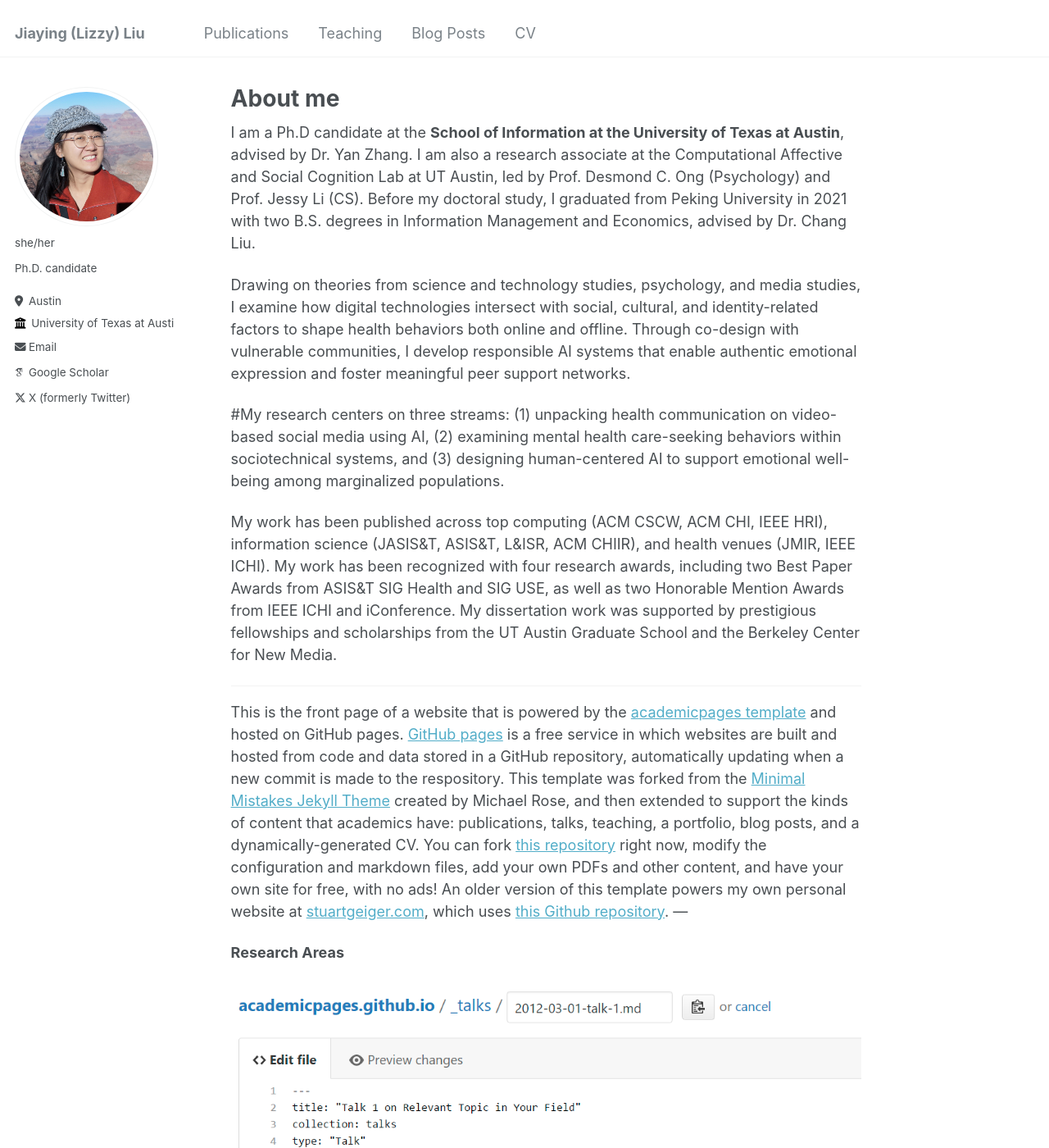
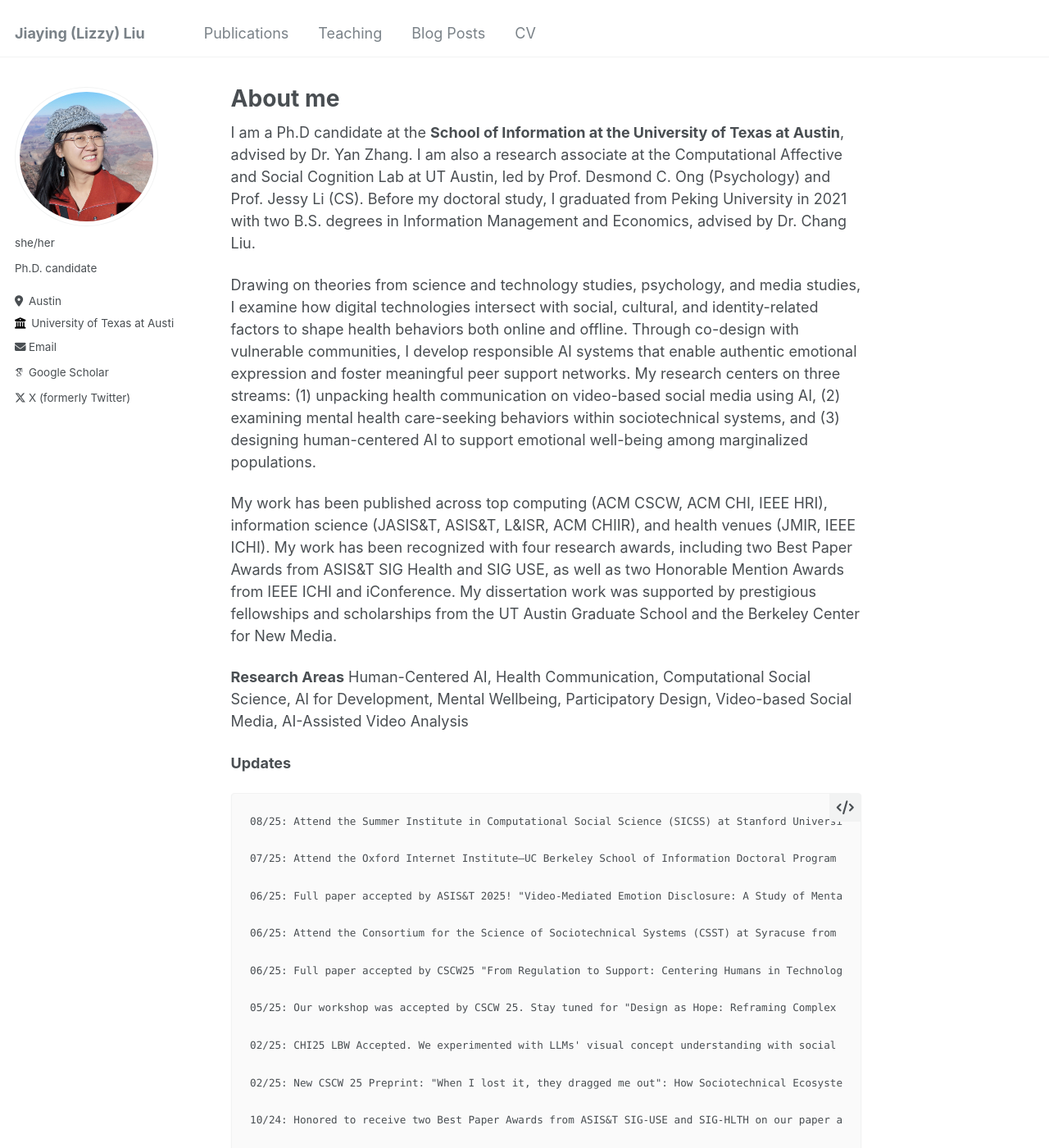
Before and after one commit to lizzyliu666/lizzyliu666.github.io, a Jekyll site: the page built from _pages/about.md, in a window 1280 px wide and 1400 px high. Shown: the whole window at 82% size. Built offline with Jekyll 4.4.1, drawn with Linux system fonts in a browser that asks for light colours; some web fonts are replaced; some of the changed text lies outside the part shown.

Commit message:
Update about.md

```diff
--- a/_pages/about.md
+++ b/_pages/about.md
@@ -9,24 +9,49 @@ redirect_from:
 
 I am a Ph.D candidate at the **School of Information at the University of Texas at Austin**, advised by Dr. Yan Zhang. I am also a research associate at the Computational Affective and Social Cognition Lab at UT Austin, led by Prof. Desmond C. Ong (Psychology) and Prof. Jessy Li (CS). Before my doctoral study, I graduated from Peking University in 2021 with two B.S. degrees in Information Management and Economics, advised by Dr. Chang Liu.
 
-Drawing on theories from science and technology studies, psychology, and media studies, I examine how digital technologies intersect with social, cultural, and identity-related factors to shape health behaviors both online and offline. Through co-design with vulnerable communities, I develop responsible AI systems that enable authentic emotional expression and foster meaningful peer support networks.
-
-#My research centers on three streams: (1) unpacking health communication on video-based social media using AI, (2) examining mental health care-seeking behaviors within sociotechnical systems, and (3) designing human-centered AI to support emotional well-being among marginalized populations.
+Drawing on theories from science and technology studies, psychology, and media studies, I examine how digital technologies intersect with social, cultural, and identity-related factors to shape health behaviors both online and offline. Through co-design with vulnerable communities, I develop responsible AI systems that enable authentic emotional expression and foster meaningful peer support networks. My research centers on three streams: (1) unpacking health communication on video-based social media using AI, (2) examining mental health care-seeking behaviors within sociotechnical systems, and (3) designing human-centered AI to support emotional well-being among marginalized populations.
 
 My work has been published across top computing (ACM CSCW, ACM CHI, IEEE HRI), information science (JASIS&T, ASIS&T, L&ISR, ACM CHIIR), and health venues (JMIR, IEEE ICHI). My work has been recognized with four research awards, including two Best Paper Awards from ASIS&T SIG Health and SIG USE, as well as two Honorable Mention Awards from IEEE ICHI and iConference. My dissertation work was supported by prestigious fellowships and scholarships from the UT Austin Graduate School and the Berkeley Center for New Media.
 
----
-This is the front page of a website that is powered by the [academicpages template](https://github.com/academicpages/academicpages.github.io) and hosted on GitHub pages. [GitHub pages](https://pages.github.com) is a free service in which websites are built and hosted from code and data stored in a GitHub repository, automatically updating when a new commit is made to the respository. This template was forked from the [Minimal Mistakes Jekyll Theme](https://mmistakes.github.io/minimal-mistakes/) created by Michael Rose, and then extended to support the kinds of content that academics have: publications, talks, teaching, a portfolio, blog posts, and a dynamically-generated CV. You can fork [this repository](https://github.com/academicpages/academicpages.github.io) right now, modify the configuration and markdown files, add your own PDFs and other content, and have your own site for free, with no ads! An older version of this template powers my own personal website at [stuartgeiger.com](http://stuartgeiger.com), which uses [this Github repository](https://github.com/staeiou/staeiou.github.io).
----
+**Research Areas**
+Human-Centered AI, Health Communication, Computational Social Science, AI for Development, Mental Wellbeing, Participatory Design, Video-based Social Media, AI-Assisted Video Analysis
 
 
-**Research Areas**
+**Updates**
 
 
-![Editing a markdown file for a talk](/images/editing-talk.png)
+    08/25: Attend the Summer Institute in Computational Social Science (SICSS) at Stanford University during Aug 4- 15!
 
-lalalaal
-=====
-For more info
-------
-More info about configuring academicpages can be found in [the guide](https://academicpages.github.io/markdown/). The [guides for the Minimal Mistakes theme](https://mmistakes.github.io/minimal-mistakes/docs/configuration/) (which this theme was forked from) might also be helpful.
+    07/25: Attend the Oxford Internet Institute–UC Berkeley School of Information Doctoral Program with a full scholarship ($2500) by the Berkeley Center for New Media
+
+    06/25: Full paper accepted by ASIS&T 2025! "Video‑Mediated Emotion Disclosure: A Study of Mental Health Vlogging by People with Schizophrenia on YouTube"
+
+    06/25: Attend the Consortium for the Science of Sociotechnical Systems (CSST) at Syracuse from May 28- June 1!
+
+    06/25: Full paper accepted by CSCW25 "From Regulation to Support: Centering Humans in Technology-Mediated Emotion Intervention in Care Contexts" [preprint]
+
+    05/25: Our workshop was accepted by CSCW 25. Stay tuned for "Design as Hope: Reframing Complex Societal Challenges Through Collaborative Reflection"
+
+    02/25: CHI25 LBW Accepted. We experimented with LLMs' visual concept understanding with social media videos on depression.
+
+    02/25: New CSCW 25 Preprint: "When I lost it, they dragged me out": How Sociotechnical Ecosystem of Resources Empower Marginalized Young Adults' Mental Health Care-Seeking.
+
+    10/24: Honored to receive two Best Paper Awards from ASIS&T SIG-USE and SIG-HLTH on our paper about Young Adults' Mental Health Help-Seeking Journey [Preprint]
+
+    09/24: Started to work with Prof. Desmond Ong & Prof. Jessy Li on projects around "Embed Contextualized Empathy in LLM‑Powered Chatbots"!
+
+    07/24: CSCW 24 Poster "Using Large Language Models to Assist Video Content Analysis: An Exploratory Study of Short Videos on Depression" is on arXiv!
+
+    07/24: Honored to get two Student Travel Grants by ASIST SIG IEP and Midwest Chapter!
+
+    06/24: Happy to serve as the Associated Chair for CSCW 24 Poster Track
+
+    o6/24: Win the Best PhD Project Honorable Mention at ICHI24!
+
+    02/24: I am thrilled to receive the University Continuing Fellowship from UT Austin. The fellowship supports ONE student from each department. A real honor!
+
+    02/24: Happy to serve as the Associated Chair for IEEE ICHI 24 Paper in the human factors track!
+
+    02/24: One paper to HRI 24 was accepted!
+
+    01/24: One CSCW 24 paper got accepted! This is my first project in my doctoral program, lasting almost three years.
```
